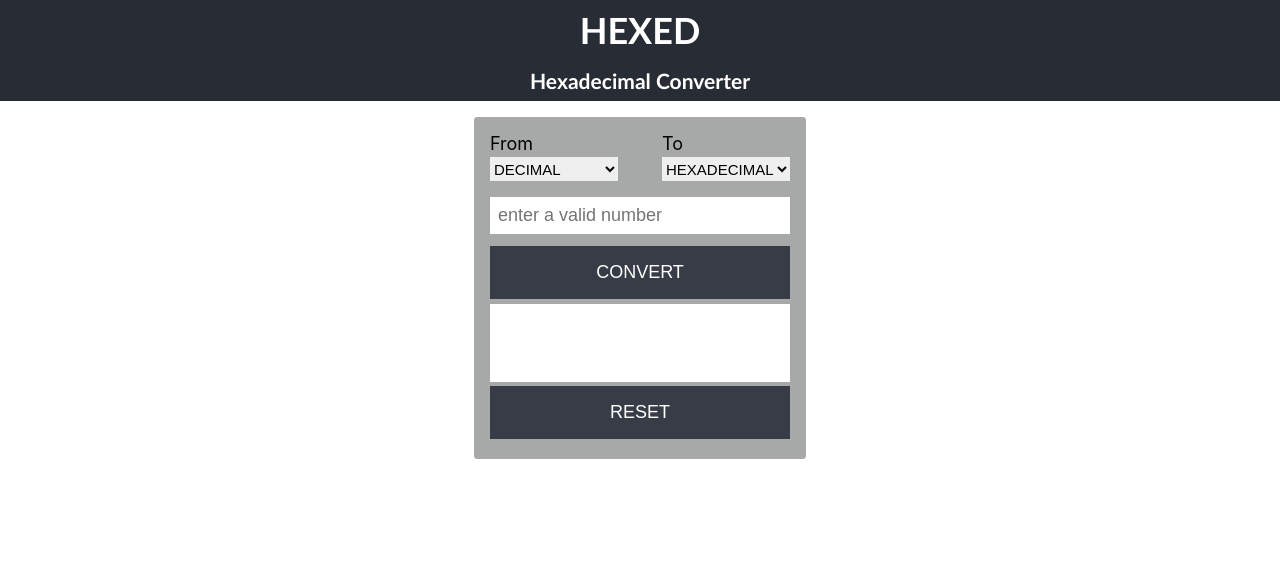
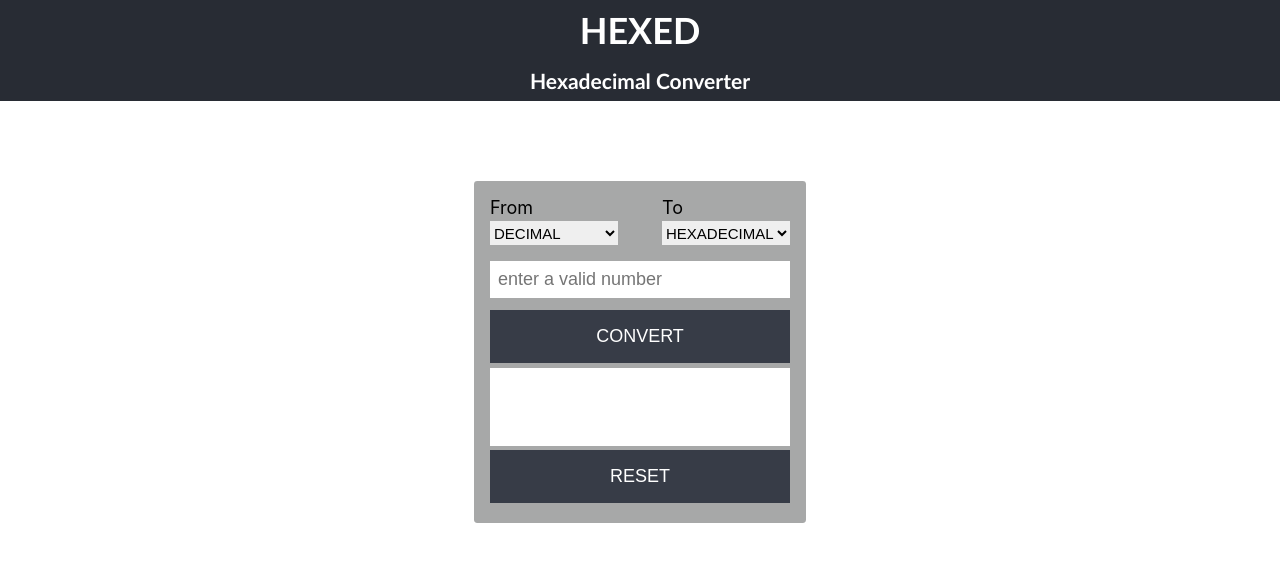
Before and after one commit to mariagus/hexed, a React (Create React App) app: page / in a window 1280 px wide. Shown: the top 562 px of the page. Built offline with nearby package versions, Linux system fonts and the light colour scheme.

Commit message:
increase margin top

```diff
--- a/src/components/Converter.css
+++ b/src/components/Converter.css
@@ -6,7 +6,7 @@
   flex-direction: column;
   margin: 0 auto;
   padding: 1rem;
-  margin-top: 1rem;
+  margin-top: 5rem;
   border-radius: 1%;
 }
 
```
Also changed, not shown: 1 other file (tests, documents, lock files or other folders).
